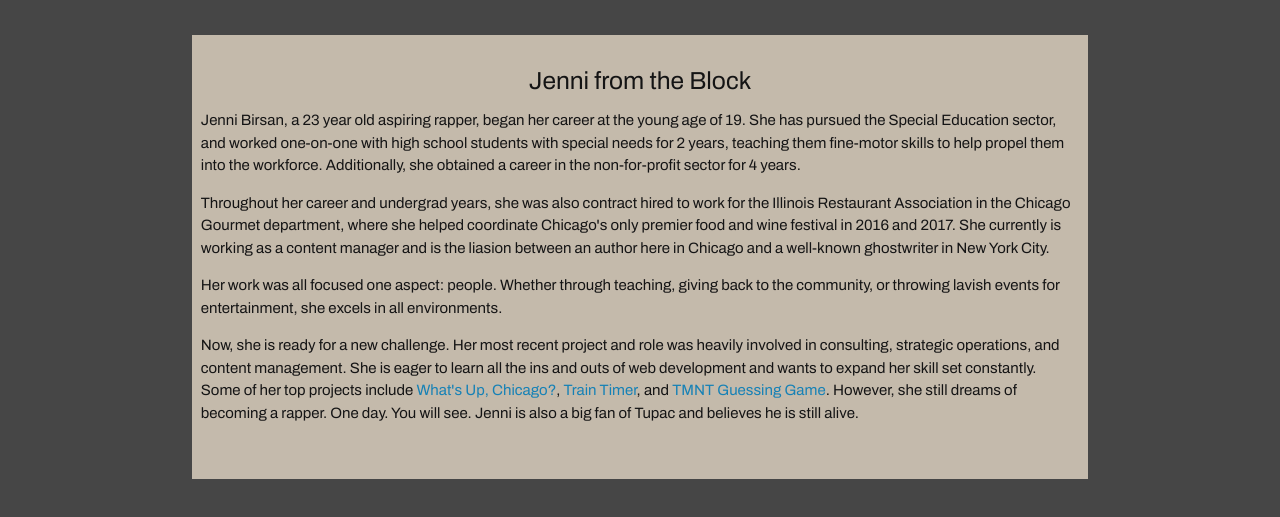
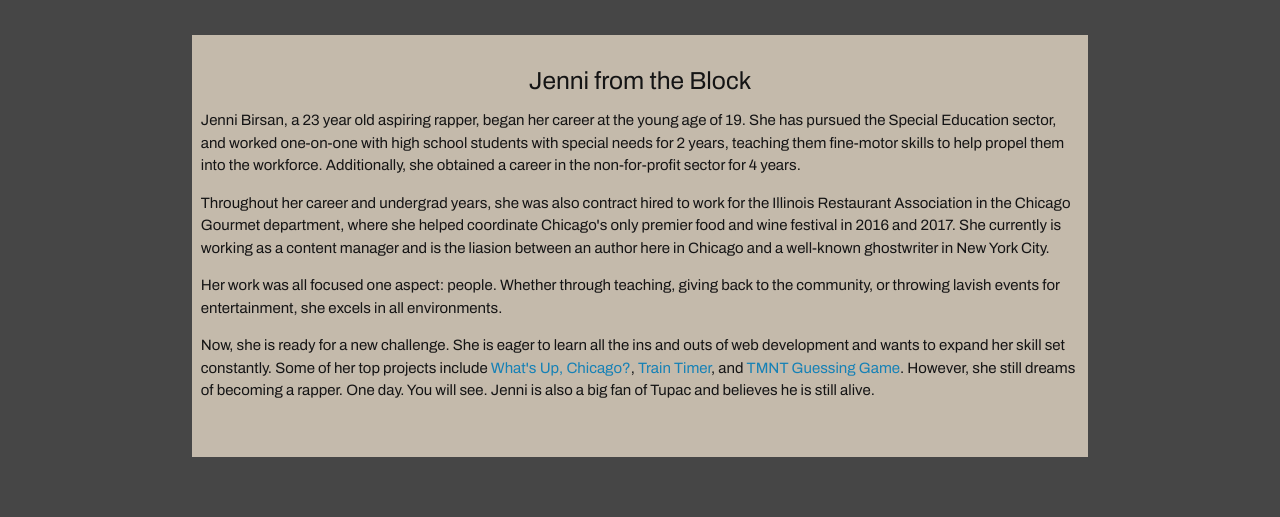
Before and after one commit to jennibirsan/jbportfolio, a plain HTML site: page about.html in a window 1280 px wide. Shown: the part 79-596 px from the top of the page. Drawn offline with nearby package versions, Linux system fonts and the light colour scheme.

Commit message:
final tweak

```diff
--- a/about.html
+++ b/about.html
@@ -44,8 +44,7 @@
           <p>Her work was all focused one aspect: people. Whether through teaching, giving back to the community, or
             throwing lavish events for entertainment, she excels in all environments.</p>
 
-          <p>Now, she is ready for a new challenge. Her most recent project and role was heavily involved in consulting,
-            strategic operations, and content management. She is eager to learn all the ins and outs of web development
+          <p>Now, she is ready for a new challenge. She is eager to learn all the ins and outs of web development
             and wants to expand her skill set constantly. Some of her top projects include <a
               href="https://yzhouyzhou.github.io/team6-project1/">What's Up, Chicago?</a>, <a
               href="https://jennibirsan.github.io/Train-Activity/">Train Timer</a>, and <a
```
